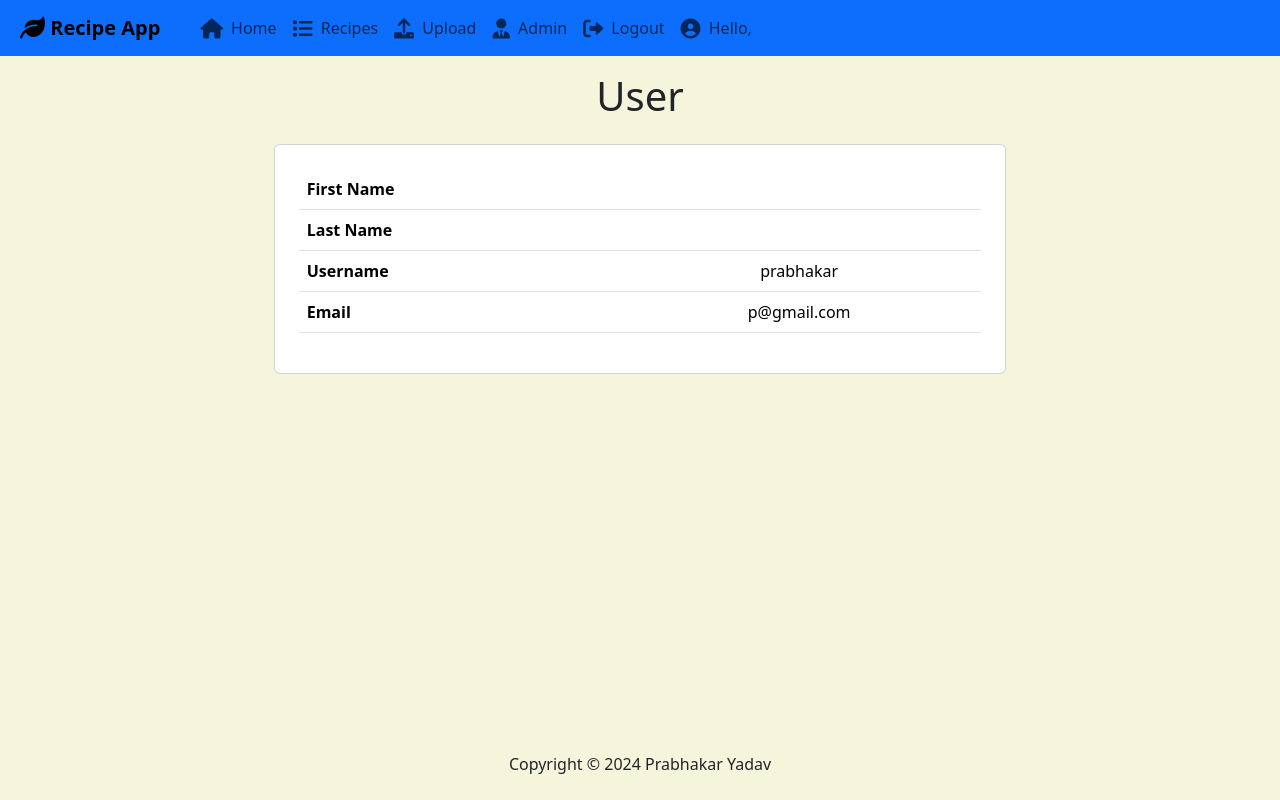
After one commit to prabhakaryadav2003/Recipe-Web-App, a Django app: page /myaccount/ in a window 1280 px wide. The commit adds this page. Run offline with Django 5.2, Linux system fonts and the light colour scheme; a user stored in the database is signed in; some libraries are stand-ins or nearby versions.

Commit message:
Update on 23rd December 2024

```diff
--- a/recipeApp/home/models.py
+++ b/recipeApp/home/models.py
@@ -3,10 +3,14 @@ from django.contrib.auth.models import User
 
 # Create your models here.
 class Recipe(models.Model):
-    user = models.ForeignKey(User,on_delete=models.SET_NULL,null=True,blank=True)
+    user = models.ForeignKey(User,on_delete=models.CASCADE)
     title = models.TextField(max_length=100)
     description = models.TextField()
+    link = models.URLField(null=True,blank=True)
     image = models.ImageField(upload_to="recipieImg")
 
     def __str__(self):
         return f"{self.title}"
+
+    class Meta:
+        ordering = ['id']  # Default ordering by 'id'
--- a/recipeApp/home/templates/base.html
+++ b/recipeApp/home/templates/base.html
@@ -11,7 +11,7 @@
     </title>
 
     <!-- Stylesheet -->
-    <link rel="stylesheet" href="{% static 'bootstrap.min.css' %}">
+    <link rel="stylesheet" href="https://cdn.jsdelivr.net/npm/bootstrap@5.3.3/dist/css/bootstrap.min.css">
     <!-- Font Awesome -->
     <link href="https://cdnjs.cloudflare.com/ajax/libs/font-awesome/6.0.0-beta3/css/all.min.css" rel="stylesheet">
 </head>
@@ -20,7 +20,7 @@
     <!-- Navbar -->
     <nav class="navbar navbar-expand-lg bg-primary sticky-top" data-bs-theme="light">
         <div class="container-fluid">
-          <a class="navbar-brand ms-2" href="/">
+          <a class="navbar-brand ms-2" href="{% url 'home' %}">
             <i class="fa-sharp fa-solid fa-leaf fa-lg"></i><strong> Recipe App </strong>
           </a>
           <button class="navbar-toggler" type="button" data-bs-toggle="collapse" data-bs-target="#navbarColor01" aria-controls="navbarColor01" aria-expanded="false" aria-label="Toggle navigation">
@@ -29,50 +29,52 @@
           <div class="collapse navbar-collapse" id="navbarColor01">
             <ul class="navbar-nav ms-3">
               <li class="nav-item">
-                <a class="nav-link" href="/">
+                <a class="nav-link" href="{% url 'home' %}">
                   <i class="fa-solid fa-house fa-lg"></i>
                   <span class="ms-1">Home</span>
                 </a>
               </li>
               <li class="nav-item">
-                <a class="nav-link" href="/recipes">
+                <a class="nav-link" href="{% url 'recipes' %}">
                   <i class="fa-solid fa-list fa-lg"></i>
                   <span class="ms-1">Recipes</span>
                 </a>
               </li>
               <li class="nav-item">
-                <a class="nav-link" href="/upload">
+                <a class="nav-link" href="{% url 'upload' %}">
                   <i class="fa-solid fa-upload fa-lg"></i>
                   <span class="ms-1">Upload</span>
                 </a>
               </li>
               <li class="nav-item">
-                <a class="nav-link" href="/admin">
+                <a class="nav-link" href="/admin/">
                   <i class="fa-solid fa-user-tie fa-lg"></i>
                   <span class="ms-1">Admin</span>
                 </a>
               </li>
               <li class="nav-item">
                 {% if user.is_authenticated %}
-                <a class="nav-link" href="/logout">
+                <a class="nav-link" href="{% url 'logout_page' %}">
                   <i class="fa-solid fa-right-from-bracket fa-lg"></i>
                   <span class="ms-1">Logout</span>
                 </a>
                 {% else %}
-                <a class="nav-link" href="/login">
+                <a class="nav-link" href="{% url 'login_page' %}">
                   <i class="fa-solid fa-user fa-lg"></i>
                   <span class="ms-1">Login</span>
                 </a>
                 {% endif %}
               </li>
               <li>
-                <a class="nav-link">
-                  <i class="fa-solid fa-user-circle fa-lg"></i>
-                  {% if user.is_authenticated %}
+                {% if user.is_authenticated %}
+                <a class="nav-link " href="{% url 'user' %}">
+                  <i class="fa-solid fa-user-circle fa-lg" ></i>
                   <span class="ms-1">Hello, {{ user.first_name }} {{ user.last_name }}</span>
-                  {% else %}
+                {% else %}
+                <a class="nav-link"></a>
+                  <i class="fa-solid fa-user-circle fa-lg" ></i>
                   <span class="ms-1">Hello, User</span>
-                  {% endif %}
+                {% endif %}
                 </a>
               </li>
             </ul>
--- a/recipeApp/home/templates/home.html
+++ b/recipeApp/home/templates/home.html
@@ -8,7 +8,7 @@ Home
     <div class="card p-3">
             <h1 class="text-center">Welcome to RecipeApp</h1>
             <p class="lead text-center">Discover thousands of delicious recipes for any occasion!</p>
-            <a href="/recipes" class="btn btn-primary btn-lg p-2">Explore Recipes</a>
+            <a href="{% url 'recipes' %}" class="btn btn-primary btn-lg p-2">Explore Recipes</a>
     </div>
 </div>
 
--- a/recipeApp/home/templates/login.html
+++ b/recipeApp/home/templates/login.html
@@ -26,7 +26,7 @@ Login
           <label class="form-label">Password</label>
           <input type="password" class="form-control" name="password">
         </div>
-        <p class="p-2">Don't have a account <a href="/register">Register</a> </p>
+        <p class="p-2">Don't have a account <a href="{% url 'register' %}">Register</a> </p>
         <button type="submit" class="btn btn-success">Submit</button>
         <p class="p-2">For test :
             username : prabhakar1 , password : 123
--- a/recipeApp/home/templates/register.html
+++ b/recipeApp/home/templates/register.html
@@ -34,7 +34,7 @@ Register
           <label class="form-label">Password</label>
           <input type="password" class="form-control" name="password">
         </div>
-        <p class="p-2">Already have a account <a href="/login">Login</a> </p>
+        <p class="p-2">Already have a account <a href="{% url 'login_page' %}">Login</a> </p>
         <button type="submit" class="btn btn-success">Submit</button>
 
     </form>
--- a/recipeApp/home/templates/upload.html
+++ b/recipeApp/home/templates/upload.html
@@ -25,6 +25,10 @@ Upload Recipe
             <textarea name="description" required class="form-control" placeholder="Write your recipe here..."></textarea>
           </div>
           <div class="mb-3">
+            <label class="form-label">Youtube Link</label>
+            <input name="link" type="text" class="form-control">
+          </div>
+          <div class="mb-3">
             <label class="form-label">Image</label>
             <input name="image" type="file" class="form-control">
           </div>
--- /dev/null
+++ b/recipeApp/home/templates/user.html
@@ -0,0 +1,33 @@
+{% extends "base.html" %}
+{% block title %}
+User
+{% endblock %}
+{% block body %}
+<div class="container-fluid p-3">
+    <h1 class="text-center">User</h1>
+</div>
+<div class="container-fluid">
+    <div class="card col-11 col-lg-7 mx-auto p-4">
+        <table class="table">
+            <tbody>
+                <tr>
+                    <th scope="row">First Name</th>
+                    <td class="text-center">{{ user.first_name }}</td>
+                </tr>
+                <tr>
+                    <th scope="row">Last Name</th>
+                    <td class="text-center">{{ user.last_name }}</td>
+                </tr>
+                <tr>
+                    <th scope="row">Username</th>
+                    <td class="text-center">{{ user.username }}</td>
+                </tr>
+                <tr>
+                    <th scope="row">Email</th>
+                    <td class="text-center">{{ user.email }}</td>
+                </tr>
+            </tbody>
+        </table>
+    </div>
+</div>
+{% endblock %}
--- a/recipeApp/home/urls.py
+++ b/recipeApp/home/urls.py
@@ -4,9 +4,10 @@ from . import views
 urlpatterns = [
     path('', views.home , name='home'),
     path('recipes/', views.recipes , name='recipes'),
-    path('recipes/detail/<int:id>', views.detail , name='detail'),
+    path('recipes/detail', views.detail , name='detail'),
     path('upload/', views.upload , name='upload'),
     path('login/', views.login_page , name='login_page'),
     path('register/', views.register , name='register'),
     path('logout/', views.logout_page , name='logout_page'),
+    path('myaccount/', views.user , name='user'),
 ]
--- a/recipeApp/home/views.py
+++ b/recipeApp/home/views.py
@@ -4,26 +4,33 @@ from django.contrib.auth.models import User
 from django.contrib.auth import authenticate , login , logout
 from django.contrib.messages import add_message, WARNING, SUCCESS
 from django.contrib.auth.decorators import login_required
+from django.core.paginator import Paginator
 
 # Create your views here.
 def home(request):
-    return render(request , "home.html")
+    user = request.user
+    return render(request , "home.html" , {"user":user})
 
 @login_required(login_url="/login/")
 def recipes(request):
-    context = {'data' : Recipe.objects.all()}
-    return render(request , "recipes.html", context=context)
+    recipe = Recipe.objects.all()
+    paginator = Paginator(recipe, 3)
+    page_number = request.GET.get("page")
+    page_obj = paginator.get_page(page_number)
+    return render(request , "recipes.html", {"data" : page_obj})
 
 @login_required(login_url="/login/")
 def upload(request):
     if request.method=="POST" :
         data = request.POST
-        recipieNew = Recipe(
+        recipeNew = Recipe(
+            user = request.user,
             title = data.get('title'),
             description = data.get('description'),
+            link = data.get('link'),
             image = request.FILES.get('image'),
         )
-        recipieNew.save()
+        recipeNew.save()
         add_message(request,SUCCESS, message="Recipe Uploaded Sucessfully")
         return redirect("/upload/")
 
@@ -31,9 +38,15 @@ def upload(request):
     return render(request , "upload.html")
 
 @login_required(login_url="/login/")
-def detail(request, id):
-    context = {'data' : Recipe.objects.get(id=id)}
-    return render(request , "detail.html", context=context)
+def detail(request):
+    try:
+        recipe = Recipe.objects.get(id=request.GET.get('id'))
+    except Recipe.DoesNotExist:
+        add_message(request, WARNING, message="Recipe not found")
+        return redirect("/recipes/")
+
+    context = {'data': recipe, 'page': request.GET.get('page')}
+    return render(request, "detail.html", context=context)
 
 
 def register(request):
@@ -58,7 +71,6 @@ def register(request):
 
     return render(request , "register.html")
 
-
 def login_page(request):
 
     if request.method =="POST":
@@ -67,7 +79,7 @@ def login_page(request):
             add_message(request,WARNING, message="Invalid Username")
             return redirect("/login/")
 
-        user = authenticate(username = data.get("username") , password = data.get("password"))
+        user = authenticate(request, username = data.get("username") , password = data.get("password"))
 
         if user is None :
             add_message(request,WARNING , message="Invalid Password")
@@ -82,3 +94,8 @@ def login_page(request):
 def logout_page(request):
     logout(request)
     return redirect("/login/")
+
+@login_required(login_url="/login/")
+def user(request):
+    user = request.user
+    return render(request , "user.html", {"user_data" : user})
--- a/recipeApp/requirements.txt
+++ b/recipeApp/requirements.txt
@@ -1,5 +1,7 @@
 asgiref==3.8.1
 Django==5.1.4
+mysqlclient==2.2.6
 pillow==11.0.0
+psycopg2-binary==2.9.10
 sqlparse==0.5.3
 tzdata==2024.2
```
Also changed, not shown: recipeApp/home/templates/detail.html (+7 -0 lines), recipeApp/home/templates/recipes.html (+38 -1 lines), recipeApp/recipeApp/settings.py (+33 -10 lines), recipeApp/home/migrations/0004_alter_recipe_user.py (added), recipeApp/home/migrations/0005_recipe_link.py (added), recipeApp/home/migrations/0006_alter_recipe_user.py (added), recipeApp/home/migrations/0007_alter_recipe_options.py (added).
